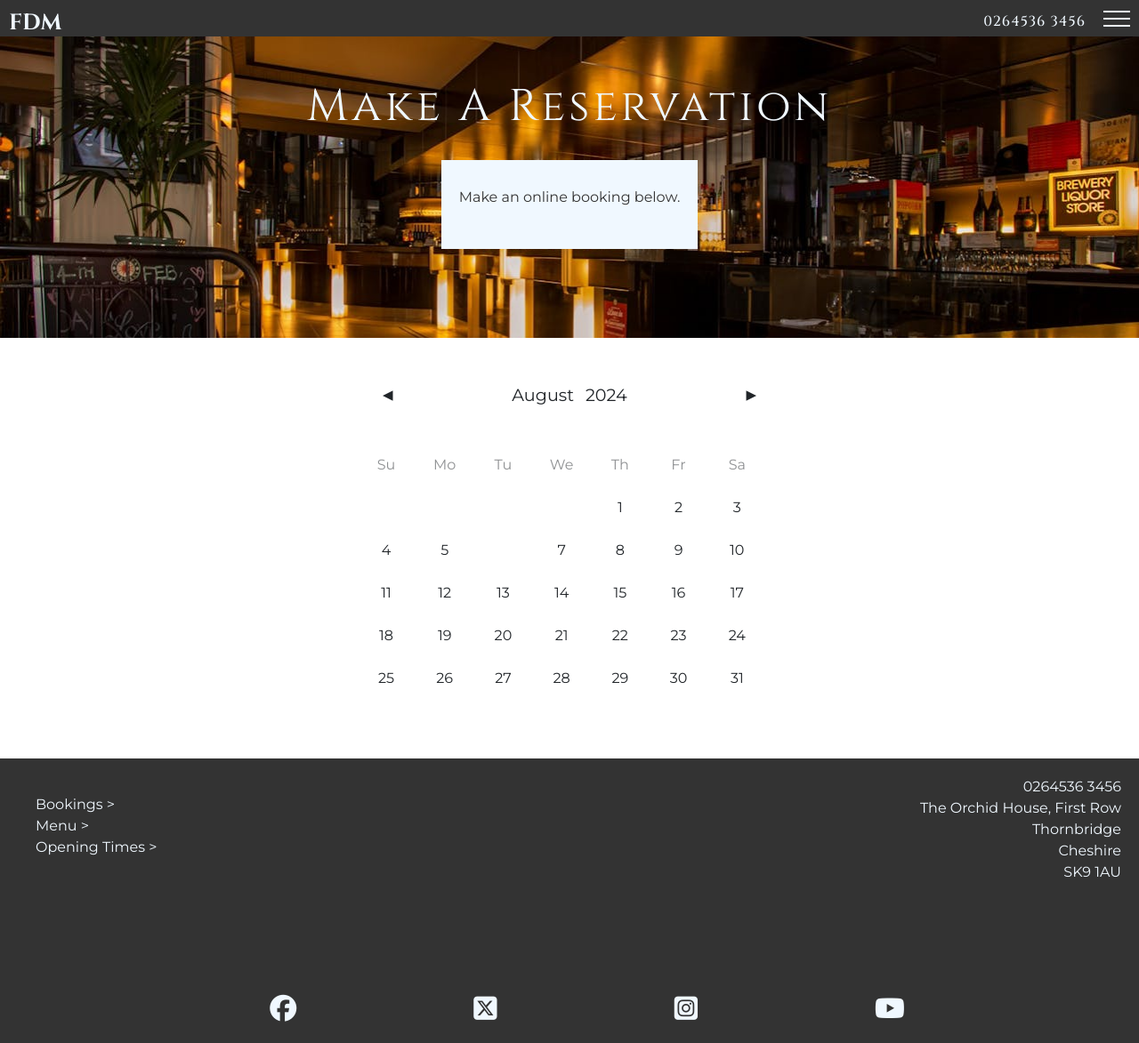
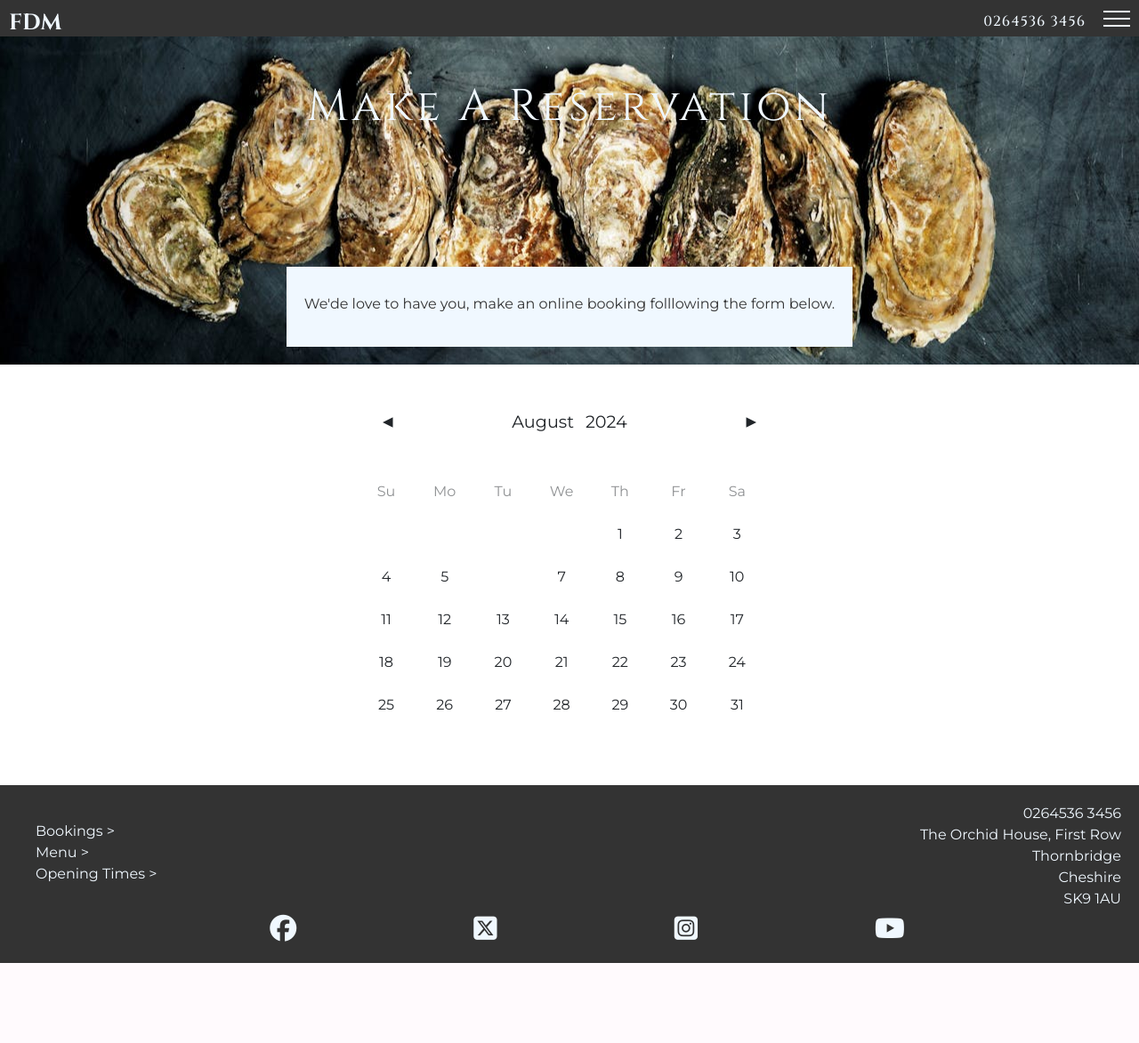
Before and after one commit to P-Worthington/Fruits-de-mer, a Flask app: page /booking in a window 1280 px wide. Shown: the whole page at 89% size. After the commit the page ends 1083 px from the top, so only its background shows below. Run offline with Flask 3, Linux system fonts and the light colour scheme; some libraries are stand-ins or nearby versions; some web fonts are replaced.

Commit message:
alter styling of hero voxes to increase space

```diff
--- a/package.json
+++ b/package.json
@@ -1,5 +1,8 @@
 {
   "devDependencies": {
     "jest": "^29.7.0"
+  },
+  "dependencies": {
+    "flask": "^0.2.10"
   }
 }
--- a/static/css/style.css
+++ b/static/css/style.css
@@ -306,10 +306,16 @@ span {
 
 /*footer*/
 footer {
-    height: 40vh;
+    height: 200px;
     background-color: #333;
     position: relative;
 }
+
+@media only screen and (max-width: 790px) {
+    footer {
+      height: 300px;
+    }
+  }
 
 .footer-lists {
     padding-top: 20px;
@@ -362,7 +368,7 @@ footer {
     background-repeat: no-repeat;
     background-position: center center;
     background-size: cover;
-    background-image: url(../images/opening-images/opening-hero-img.jpg);
+    background-image: url(../images/home-images/hero-img-oysters.jpg);
 }
 
 .alt-headings {
@@ -506,10 +512,11 @@ footer {
     margin-right: auto;
     background-color: aliceblue;
     height: fit-content;
-    max-width: 80%;
-    margin-top: 30px;
+    max-width: 60%;
+    margin-top: 150px;
+    margin-bottom: -80px;
     padding-top: 30px;
-    padding-bottom: 30px;
+    padding-bottom: 20px;
     text-align: center;
 }
 
--- a/templates/booking.html
+++ b/templates/booking.html
@@ -8,7 +8,7 @@
         </div>
 
         <div class="alt-hero-box">
-            <p>Make an online booking below.</p>
+            <p>We'de love to have you, make an online booking folllowing the form below.</p>
         </div>
     </div>
 </div>
--- a/templates/menu.html
+++ b/templates/menu.html
@@ -7,7 +7,7 @@
             <h2 class="alt-headings">Taster Menu</h2>
 
             <div class="alt-hero-box">
-                <p>View Our Winter 2024 Taster Menu below.</p>
+                <p>View Our Winter 2024 Taster Menu below. Or click to download the menu.</a></p>
                 <p></p>
             </div>
         </div>
```
Also changed, not shown: package-lock.json.
